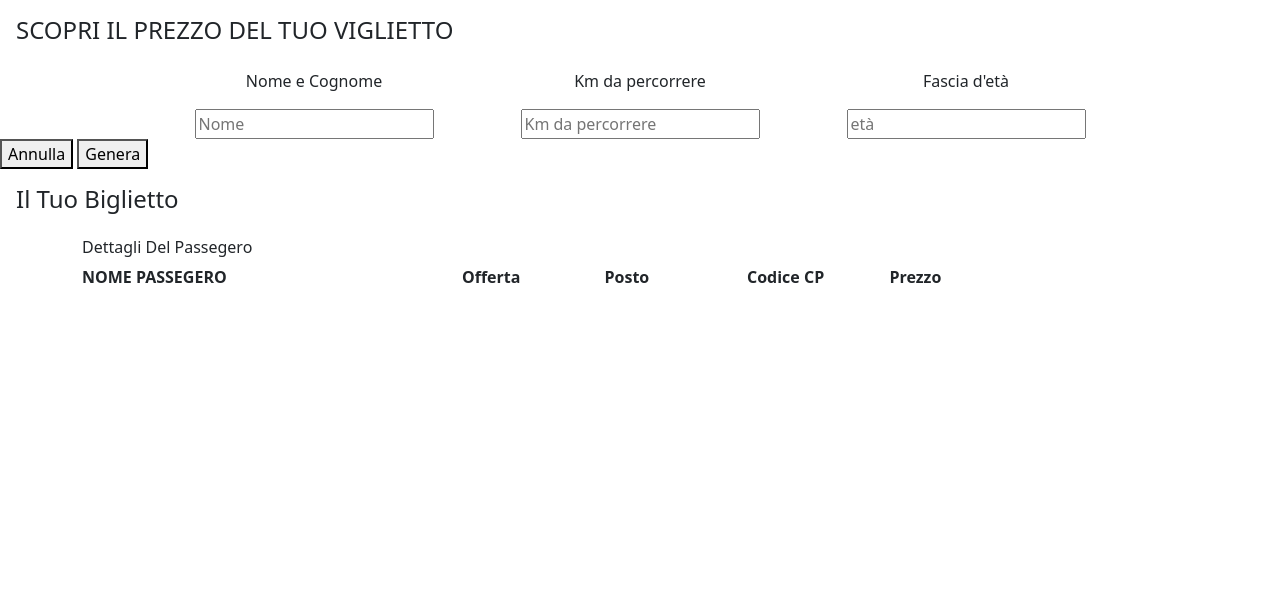
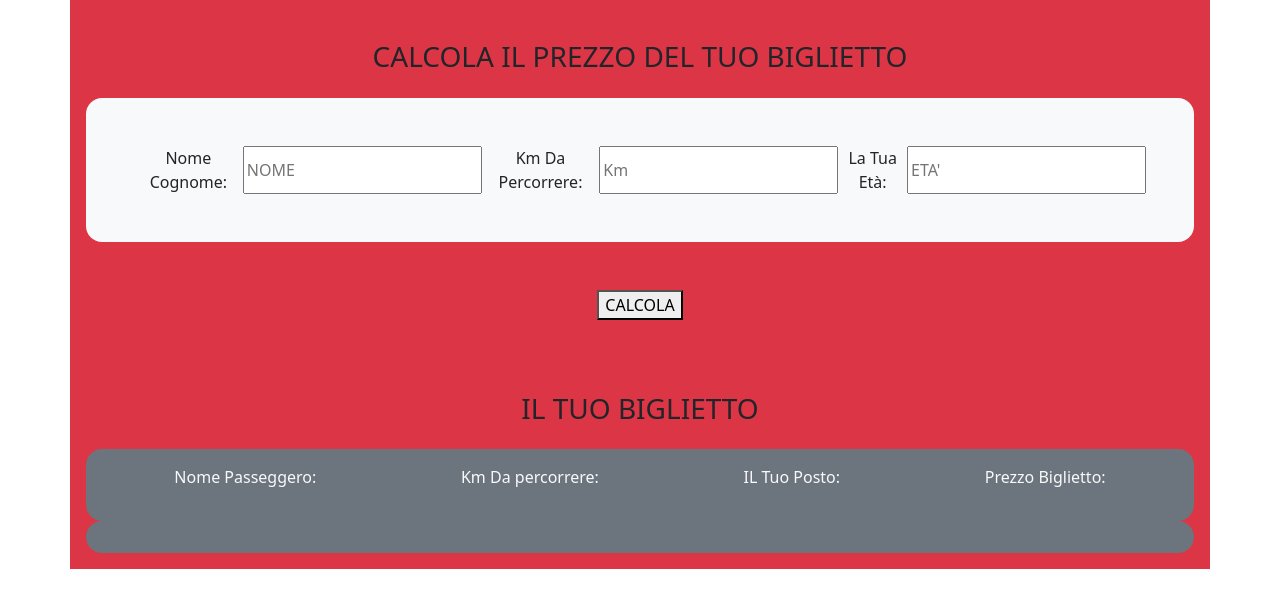
Before and after one commit to moa3337/js-biglietto-treno-form, a plain HTML site: page index.html in a window 1280 px wide. Drawn offline with nearby package versions, Linux system fonts and the light colour scheme.

Commit message:
final commit

```diff
--- a/index.html
+++ b/index.html
@@ -5,55 +5,43 @@
     <meta http-equiv="X-UA-Compatible" content="IE=edge">
     <meta name="viewport" content="width=device-width, initial-scale=1.0">
     <link rel="stylesheet" href="https://cdn.jsdelivr.net/npm/bootstrap@5.2.3/dist/css/bootstrap.min.css">
-    <title>ticket generator</title>
+    <title>Ticket Generator</title>
 </head>
+
 <body>
-    <div class="container"></div>
-    <h1 class="fs-4 p-3">SCOPRI IL PREZZO DEL TUO VIGLIETTO</h1>
-    <div class="row justify-content-center text-center">
-        <div class="col-3">
-            <p>Nome e Cognome</p>
-            <input id="name" type="text" placeholder="Nome">
+    <div class="container text-center bg-danger p-3">
+        <!-- TITOLO -->
+        <h1 class="fs-3 m-4">CALCOLA IL PREZZO DEL TUO BIGLIETTO</h1>
+
+        <!-- PARTE QUESTIONARIO DEL PASSEGERO -->
+        <form class="d-flex justify-content-around rounded-4 bg-light p-5">
+            Nome Cognome: <input type="text" id="name" placeholder="NOME">
+            Km Da Percorrere: <input type="text" id="km" placeholder="Km">
+            La Tua Età: <input type="text" id="age" placeholder="ETA'">
+        </form>
+
+        <!-- BOTTONE -->
+        <button class="m-5" type="button" id="genera">CALCOLA</button>
+
+        <!-- PARTE CON IL TUO BIGLIETTO -->
+        <h2 class="fs-3 m-4">IL TUO BIGLIETTO</h2>
+
+        <div class="d-flex justify-content-around rounded-4 bg-secondary text-light p-3">
+            <p>Nome Passeggero:</p>
+            <p>Km Da percorrere:</p>
+            <p>IL Tuo Posto:</p>
+            <p>Prezzo Biglietto:</p>
         </div>
-        <div class="col-3">
-            <p>Km da percorrere</p>
-            <input id="km" type="text" placeholder="Km da percorrere">
-        </div>
-        <div class="col-3">
-            <p>Fascia d'età</p>
-            <input id="km" type="text" placeholder="età">
-        </div>
-    </div>
-    <div>
-        <button>Annulla</button>
-        <button id="genera">Genera</button>
-    </div>
-    <h2 class="fs-4 p-3">Il Tuo Biglietto</h2>
-    <div class="container">
-        <div class="row">
-            <h6>Dettagli Del Passegero</h6>
-            <div class="col-4">
-                <strong>NOME PASSEGERO<br><span></span></strong>
-            </div>
-            <div class="col-6">
-                <div class="row">
-                    <div class="col-3">
-                        <strong>Offerta</strong><br><span id="discount"></span>
-                    </div>
-                    <div class="col-3">
-                        <strong>Posto</strong><br><span id="seat"></span>
-                    </div>
-                    <div class="col-3">
-                        <strong>Codice CP</strong><br><span id="cod"></span>
-                    </div>
-                    <div class="col-3">
-                        <strong>Prezzo</strong><br><span id="price"></span>
-                    </div>
-                </div>
-            </div>
+
+        <!-- PARTE CON I DATI GENERATI DA JS -->
+        <div class="d-flex justify-content-around rounded-4  bg-secondary text-light p-3">
+            <span id="passengerName"></span>
+            <span id="distance"></span>
+            <span id="seatNumber"></span>
+            <span id="ticketPrice"></span>
         </div>
     </div>
 
-    <script type="text/javascript" src="./js/main.js" defer></script>
+    <script type="text/javascript" src="./js/main.js"></script>
 </body>
 </html>
--- a/js/main.js
+++ b/js/main.js
@@ -5,32 +5,34 @@
 // CREAZIONE EVENTO SUL CLICK "GENERA"
 const btnGenera = document.getElementById('genera');
 btnGenera.addEventListener('click',function(){
-    console.log('ho premuto il bottone');
-    // QUESTO CODICE VIENE ESEGUITO QUANDO SI PREME "GENERA"
-    // RECUPERARE: NOME, COGNOME, ETA' E KM
 
-    const userName = document.getElementById('name').value;
-    const km = document.getElementById('km');
-    const age = document.getElementById('age');
+    // Recupera i valori del nome, dei chilometri e dell'età
+    let name = document.getElementById("name").value;
+    let km = document.getElementById("km").value;
+    let age = document.getElementById("age").value;
 
+    // PREZZO €/Km
+    console.log('prezzo biglietto: 0.21€/Km');
 
-    let price = km * 0.21;
-    // SCONTO UNDER 18
+    // Calcola il prezzo base in base ai chilometri
+    let Price = km * 0.21;
+
+    // Applica lo sconto in base all'etÃ
     if (age < 18) {
-        price = price - (price * .2);
-    }
-    // SCONTO 40% OVER 65
-    else if (age >= 65) {
-        price = price - (price * .4);
+        Price = Price - (Price * .2);
+    } else if (age >= 65) {
+        Price = Price - (Price * .4);
     }
 
-    // ASSEGNAZIONE POSTO E COD CP
-    let seatNumber = Math.floor(Math.random)() * 100;
-    let randomCod = Math.floor(Math.random)() * 100 + 10;
+    // PREZZO FINALE IN €
+    console.log("Il prezzo del tuo biglietto è di €" + Price);
 
-    // INFORMAZIONE DA STAMPARE SUL BIGLIETTO
-    // document.getElementById('discount').innerHTML =
-    document.getElementById('seat').innerHTML = seatNumber;
-    document.getElementById('cod').innerHTML = randomCod;
-    document.getElementById('price').innerHTML = "€" + price.toFixed(2);
+    // Genera un numero casuale per il posto
+    let seatNumber = Math.floor(Math.random() * 100) + 1;
+
+    // Mostra i valori nella pagina
+    document.getElementById("passengerName").innerHTML = name;
+    document.getElementById("distance").innerHTML = km + " km";
+    document.getElementById("seatNumber").innerHTML = seatNumber;
+    document.getElementById("ticketPrice").innerHTML = "€" + Price.toFixed(2);
 });
```
